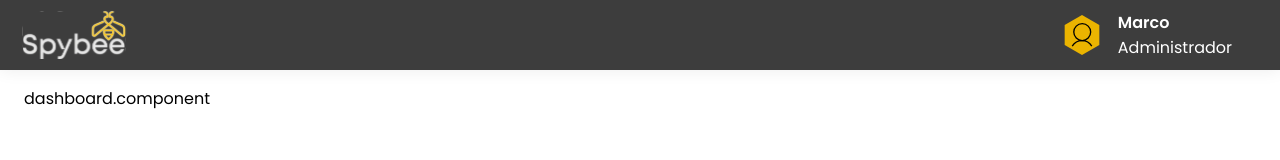
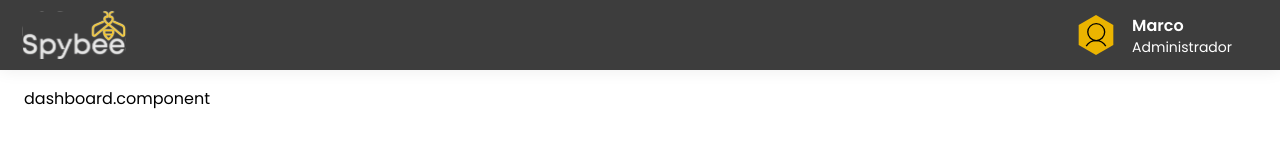
Before and after one commit to sergioare/SpyBee, a Next.js app: page /dashboard in a window 1280 px wide. Shown: the top 160 px of the page. Built offline with nearby package versions, Linux system fonts and the light colour scheme; some icons are missing.

Commit message:
add color and change tag p for typography

```diff
--- a/src/components/molecules/Header/header.component.tsx
+++ b/src/components/molecules/Header/header.component.tsx
@@ -10,6 +10,7 @@ import {
   DEFAULT_WHITE_LOGO,
 } from "@/utils/constants/defaultStaticImages";
 import { useAppContext } from "@/context/appContext";
+import { Typography } from "@/components/atoms/Typography";
 
 const { colors } = theme;
 
@@ -50,8 +51,8 @@ const HeaderComponent = () => {
             />
             <div className="navbar__right__menu">
               <div className="navbar__right__menu--user">
-                <p> {user?.username} </p>
-                <p>{roleName()}</p>
+                <Typography variant="s1"> {user?.username} </Typography>
+                <Typography variant="p2">{roleName()}</Typography>
               </div>
               <ArrowDown
                 style={{
--- a/src/utils/ThemeProvider/themeProvider.constants.ts
+++ b/src/utils/ThemeProvider/themeProvider.constants.ts
@@ -11,6 +11,7 @@ const typography = {
 
 const colors = {
   primary: {
+    900 :"#EBB400",
     800: '#EEB702',
     700: '#FEC510',
     600: '#000000',
```
